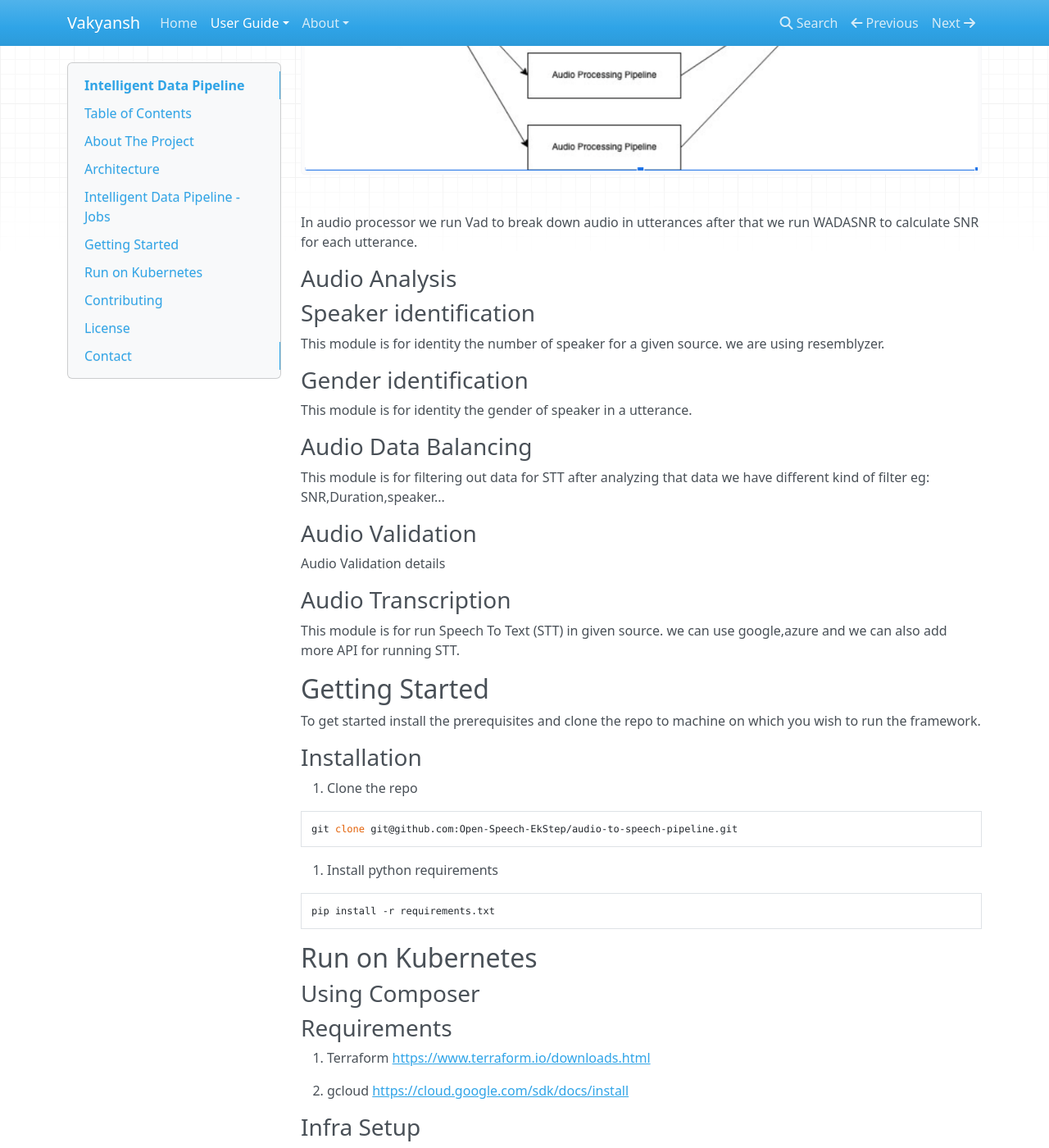
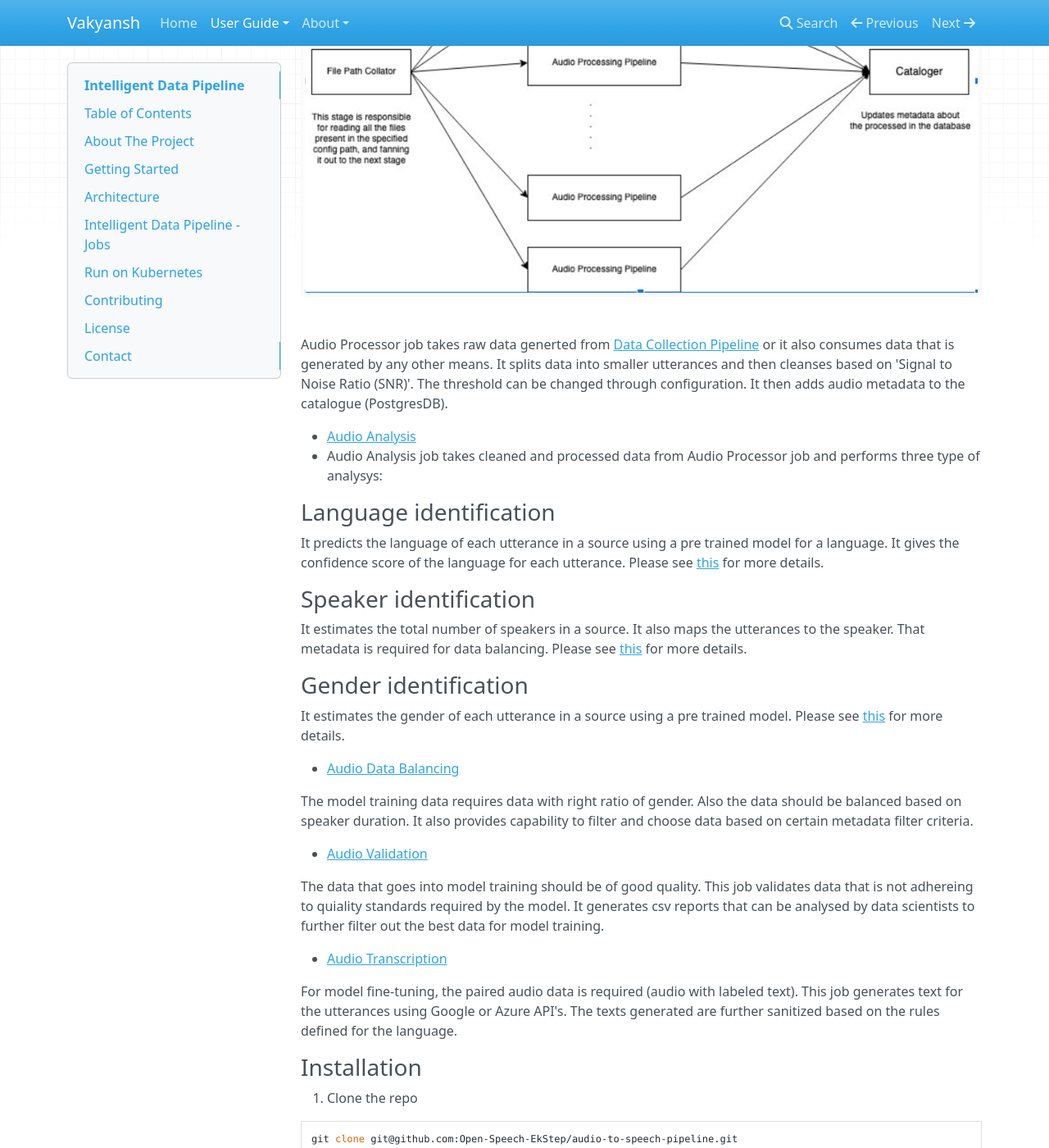
Before and after one commit to Open-Speech-EkStep/open-speech-ekstep.github.io, an MkDocs documentation site: the page built from docs/intelligent_data_pipelines.md, in a window 1280 px wide and 1400 px high, scrolled down 1927 px. Shown: the whole window at 82% size. Built offline with MkDocs 1.6.1, drawn with Linux system fonts in a browser that asks for light colours; nearby versions of some CDN libraries; some of the changed text lies outside the part shown.

Commit message:
doc: add details for each job

```diff
--- a/docs/intelligent_data_pipelines.md
+++ b/docs/intelligent_data_pipelines.md
@@ -15,16 +15,32 @@
 * [Contact](#contact)
 * [Acknowledgements](#acknowledgements)
 
-
-
 <!-- ABOUT THE PROJECT -->
 ## About The Project
 
-This is data processing framework that is extensible and allows user to add new module for any other processing.
+Intelligent Data Pipelines are built to create the audio data set that can be used for Speech Recognition deeplearning models. The aim is to allow easy, quick and fast dataset generation without doing manual work.
+
+It splits data into smallers utterences which are understood well by deeplearning models. The data is then cleansed based on 'Signal to Noise ratio'. The audio analysis is performed using pre trained models and
+clustering based on audio features (see Resymbleyr for more details).
+
+It leverages Kubernetes for parallel computing and below are the metrics we have acheived so far:
+
+* Raw data 1000 hrs
+
+* Time taken:
+
+* Final Usable Data of Pretraining:
+
+* Final Usable Data of Fine Tuning:
+
+<!-- GETTING STARTED -->
+## Getting Started
+
+The developer documentation helps you to get familiar with the bare necessities, giving you a quick and clean approach to get you up and running. If you are looking for ways to customize the workflow, or just breaking things down to build them back up, head to the reference section to dig into the mechanics of Data Pipelines.
+
+To get started install the prerequisites and clone the repo to machine on which you wish to run the framework.
 
 [Here](https://github.com/Open-Speech-EkStep/audio-to-speech-pipeline) is the code
-In this project we have some module:
-
 
 ## Architecture
 
@@ -34,49 +50,46 @@
 
  * [Audio Processor](#audio-processor)
 
+![Screenshot](img/data_pipeline.png)
+
+Audio Processor job takes raw data generted from [Data Collection Pipeline]() or it also consumes data that is generated by any other means. It splits data into smaller utterances and then cleanses based on 'Signal to Noise Ratio (SNR)'. The threshold can be changed through configuration. It then adds audio metadata to the catalogue (PostgresDB).
+
  * [Audio Analysis](#audio-analysis)
+ *
+Audio Analysis job takes cleaned and processed data from Audio Processor job and performs three type of analysys:
+
+
+### Language identification
+
+It predicts the language of each utterance in a source using a pre trained model for a language.
+It gives the confidence score of the language for each utterance.
+Please see [this]() for more details.
+
+### Speaker identification
+
+It estimates the total number of speakers in a source. It also maps the utterances to the speaker.
+That metadata is required for data balancing.
+Please see [this]() for more details.
+
+### Gender identification
+
+It estimates the gender of each utterance in a source using a pre trained model.
+Please see [this]() for more details.
+
 
  * [Audio Data Balancing](#audio-data-balancing)
 
+The model training data requires data with right ratio of gender. Also the data should be balanced based on speaker duration. It also provides capability to filter and choose data based on certain metadata filter criteria.
+
  * [Audio Validation](#audio-validation)
+
+The data that goes into model training should be of good quality.
+This job validates data that is not adhereing to quiality standards required by the model. It generates csv reports that can be analysed by data scientists to further filter out the best data for model training.
 
  * [Audio Transcription](#audio-transcription)
 
-
-The developer documentation helps you to get familiar with the bare necessities, giving you a quick and clean approach to get you up and running. If you are looking for ways to customize the workflow, or just breaking things down to build them back up, head to the reference section to dig into the mechanics of Data Pipelines.
-
-### Audio Processor
-
-![Screenshot](img/data_pipeline.png)
-
-In audio processor we run Vad to break down audio in utterances after that we run WADASNR to calculate SNR for each utterance.
-
-### Audio Analysis
-
-### Speaker identification
-
-This module is for identity the number of speaker for a given source. we are using resemblyzer.
-
-### Gender identification
-
-This module is for identity the gender of speaker in a utterance.
-
-### Audio Data Balancing
-
-This module is for filtering out data for STT after analyzing that data we have different kind of filter eg: SNR,Duration,speaker...
-
-### Audio Validation
-
-Audio Validation details
-
-### Audio Transcription
-
-This module is for run Speech To Text (STT) in given source. we can use google,azure and we can also add more API for running STT.
-
-<!-- GETTING STARTED -->
-## Getting Started
-
-To get started install the prerequisites and clone the repo to machine on which you wish to run the framework.
+For model fine-tuning, the paired audio data is required (audio with labeled text).
+This job generates text for the utterances using Google or Azure API's. The texts generated are further sanitized based on the rules defined for the language.
 
 ### Installation
 
```
